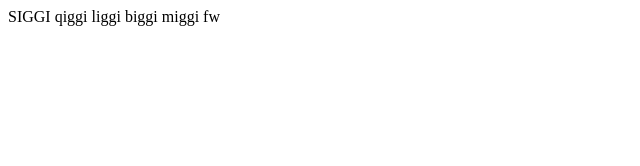
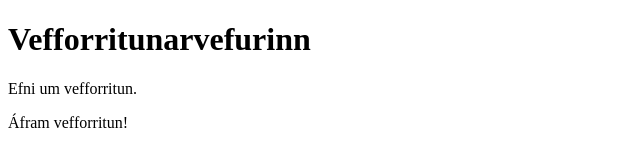
Before and after one commit to Orionkisi/hv2, a website: page index.html in a window 1280 px wide. Shown: the whole page, without its empty margins (0-640 px from the left). Drawn offline with Linux system fonts and the light colour scheme.

Commit message:
main.js and index.html skeleton, and lib and some npm stuff added

```diff
--- a/index.html
+++ b/index.html
@@ -1,6 +1,13 @@
-SIGGI qiggi
-
-liggi biggi miggi
-
-
-            fw
+<!DOCTYPE html>
+<html lang="en">
+    <head>
+        <meta chatset = "UTF-8"/>
+        <link rel="icon" type="ingame/svg+xml" href="/vite.svg" />
+        <meta name="viewport" content="width=device-width, initial-scale=1.8"/>
+        <title>my app</title>
+    </head>
+    <body>
+        <div id="app"></div>
+        <script type="module" src="/main.js"></script>
+    </body>
+</html>
--- /dev/null
+++ b/lib/elements.js
@@ -0,0 +1,34 @@
+/**
+ * Býr til element með nafni og bætir við öðrum elementum eða texta nóðum.
+ * @param {string} name Nafn á elementi
+ * @param {object} attributes Eiginleikar á elementi, strengir eða föll.
+ * @param  {...string | HTMLElement} children Hugsanleg börn: önnur element eða strengir
+ * @returns {HTMLElement} Elementi með gefnum börnum
+ */
+export function el(name, attributes = {}, ...children) {
+    const e = document.createElement(name);
+
+    for (const key of Object.keys(attributes)) {
+      if (typeof attributes[key] === 'function') {
+        e.addEventListener(key, attributes[key]);
+        continue;
+      }
+      e.setAttribute(key, attributes[key]);
+    }
+
+    for (const child of children) {
+      if (!child) {
+        console.warn('Child is null', name, attributes);
+
+        continue;
+      }
+
+      if (typeof child === 'string' || typeof child === 'number') {
+        e.appendChild(document.createTextNode(child.toString()));
+      } else {
+        e.appendChild(child);
+      }
+    }
+
+    return e;
+  }
--- /dev/null
+++ b/main.js
@@ -0,0 +1,35 @@
+import { el } from "./lib/elements.js";
+
+async function fetchIndex(){
+    const file = "/data/index.json"
+
+    const response = await fetch(file);
+    const json = await response.json();
+
+    return json;
+}
+
+
+async function render(root){
+    const indexJson = await fetchIndex();
+    console.log("rendering", root, indexJson.title);
+
+    const headerElement = document.createElement('header')
+
+    const h1Element = document.createElement('h1');
+    h1Element.textContent = indexJson.title;
+    headerElement.appendChild(h1Element);
+
+    const mainElement = el('main', {}, el('section', {}, el('p', {}, indexJson.description)));
+
+    const footerElement = el('footer', {},indexJson.footer);
+
+    root.appendChild(headerElement);
+    root.appendChild(mainElement);
+    root.appendChild(footerElement);
+}
+
+
+const root = document.querySelector("#app")
+
+render(root);
```
Also changed, not shown: package.json (+12 -2 lines), 1 other file.
